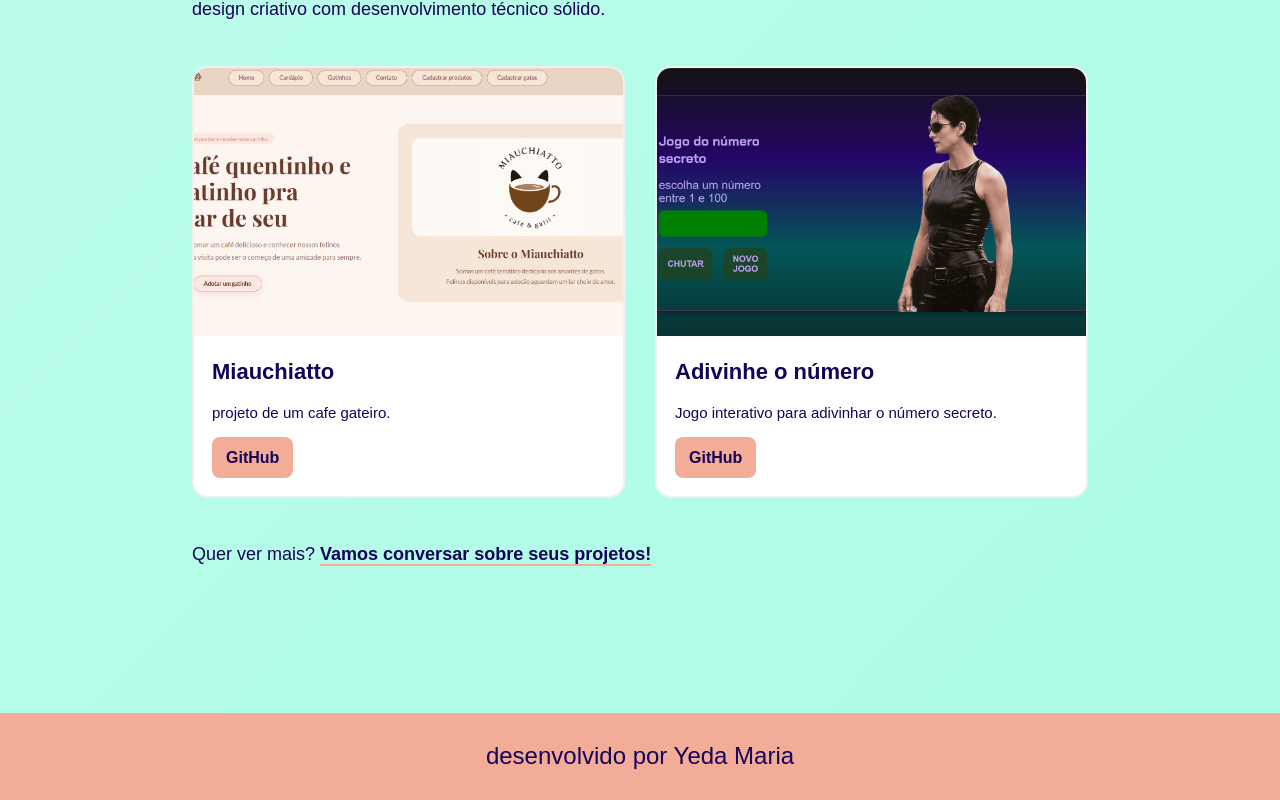
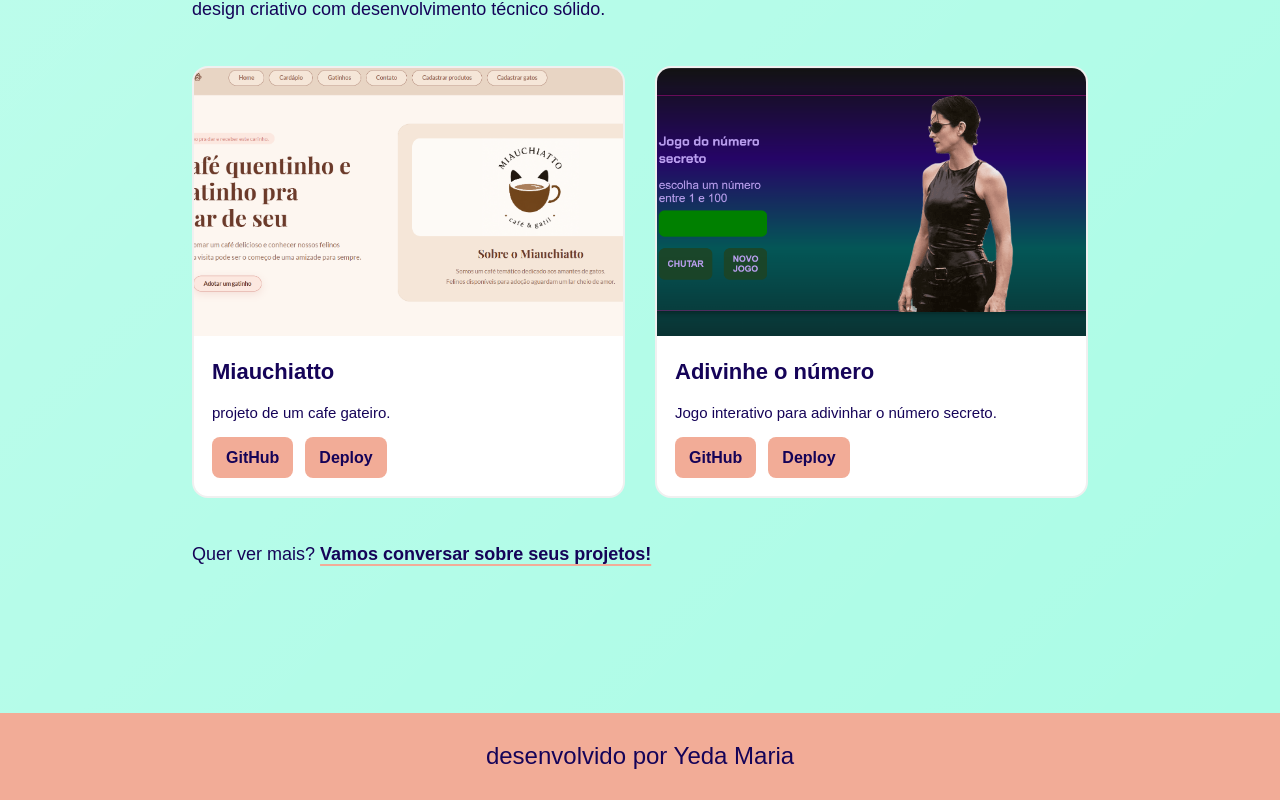
Before and after one commit to dedadevye/portifolyio, a React (Vite) app: page / in a window 1280 px wide. Shown: the part 1106-1906 px from the top of the page. Built offline with nearby package versions, Linux system fonts and the light colour scheme; a web font is replaced by a local one.

Commit message:
Corrige links de deploy dos projetos

```diff
--- a/src/pages/Home.jsx
+++ b/src/pages/Home.jsx
@@ -35,7 +35,7 @@ const projects = [
     description: "projeto de um cafe gateiro.",
     image: miauchiatto,
     github: "https://github.com/dedadevye/miauchiatto_site",
-    site: "https://miauchiatto-site.vercel.app/",
+    deploy: "https://miauchiatto-site.vercel.app/",
   },
 
   {
@@ -43,7 +43,7 @@ const projects = [
     description: "Jogo interativo para adivinhar o número secreto.",
     image: matrix,
     github: "https://github.com/dedadevye/adivinhe-o-numero",
-    site: "https://adivinhe-o-numero-orpin.vercel.app/",
+    deploy: "https://adivinhe-o-numero-orpin.vercel.app/",
   },
 ];
 
```
